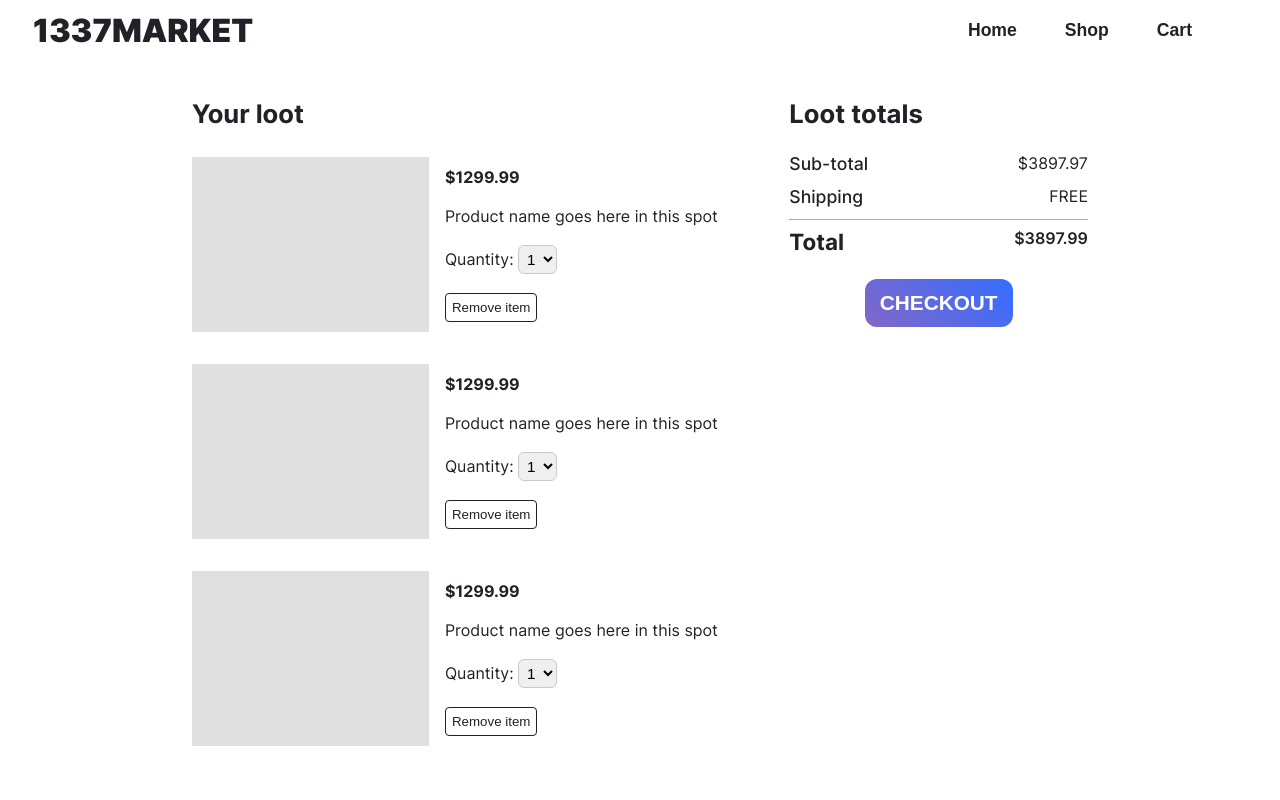
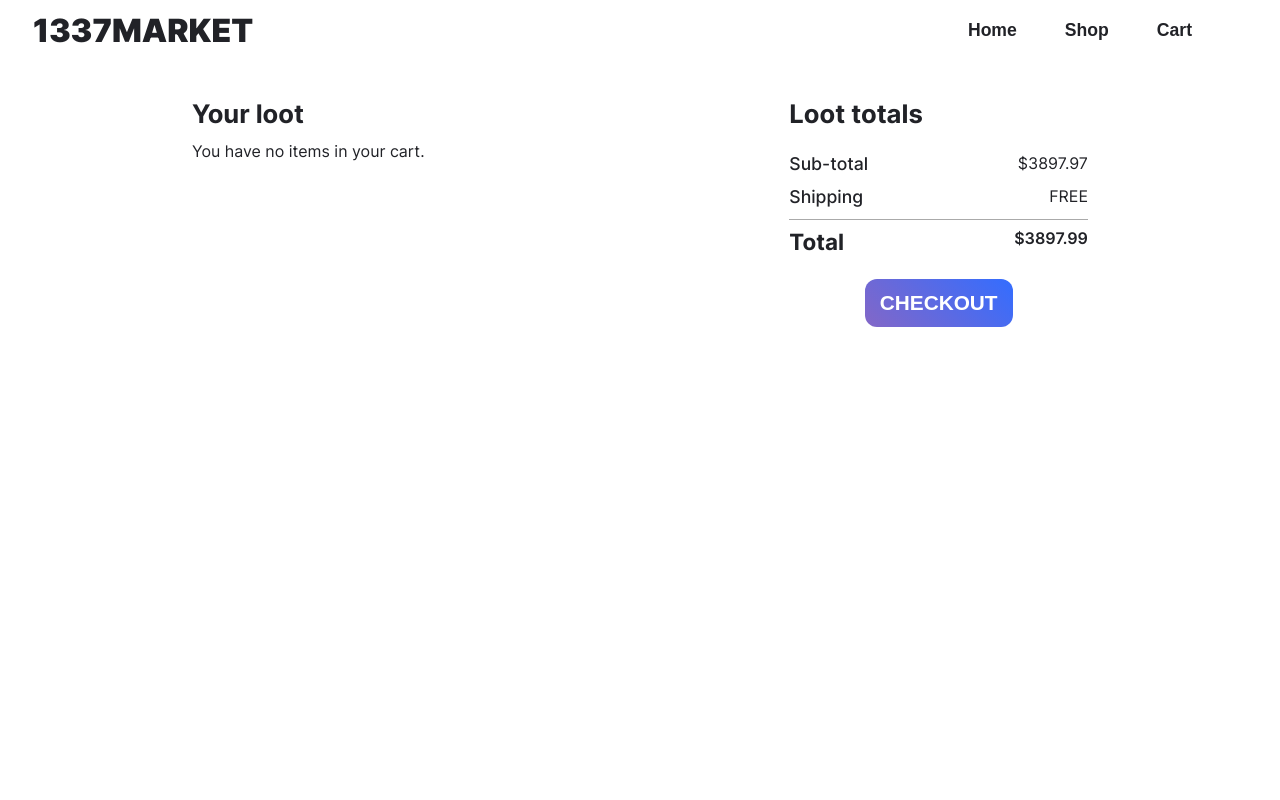
Before and after one commit to itsdavehimself/top-shopping-cart, a React (Vite) app: page /cart in a window 1280 px wide. Shown: the top 800 px of the page. Built offline with nearby package versions, Linux system fonts and the light colour scheme.

Commit message:
Create functionality to add and display cart items

```diff
--- a/src/App.jsx
+++ b/src/App.jsx
@@ -3,13 +3,32 @@ import Footer from './components/Footer/Footer';
 import './App.css';
 import { Outlet } from 'react-router-dom';
 import ScrollToTop from './components/ScrollToTop';
+import { useState } from 'react';
 
 export default function App() {
+  const [cart, setCart] = useState([]);
+
+  const addToCart = (item) => {
+    const existingItem = cart.find((cartItem) => cartItem.sku === item.sku);
+
+    if (existingItem) {
+      setCart(
+        cart.map((cartItem) =>
+          cartItem.sku === item.sku
+            ? { ...cartItem, quantity: cartItem.quantity + 1 }
+            : cartItem,
+        ),
+      );
+    } else {
+      setCart([...cart, { ...item, quantity: 1 }]);
+    }
+  };
+
   return (
     <>
       <Navbar />
       <ScrollToTop />
-      <Outlet />
+      <Outlet context={[addToCart, cart]} />
       <Footer />
     </>
   );
--- a/src/components/ShopPage/ItemCards.jsx
+++ b/src/components/ShopPage/ItemCards.jsx
@@ -1,13 +1,27 @@
 import styles from './ItemCards.module.css';
 import PropTypes from 'prop-types';
+import { useOutletContext } from 'react-router-dom';
 
 export default function ItemCard({
   image,
-  product = 'Placeholder Product Title For Development Purposes',
-  ratingAvg = '5.0',
-  ratingCount = '(2352)',
-  price = '159.99',
+  product,
+  ratingAvg,
+  ratingCount,
+  price,
+  sku,
 }) {
+  const [addToCart] = useOutletContext();
+
+  const addItemToCart = () => {
+    const itemValues = {
+      image,
+      product,
+      price,
+      sku,
+    };
+    addToCart(itemValues);
+  };
+
   return (
     <div className={styles.card}>
       <div className={styles.img}>
@@ -19,7 +33,9 @@ export default function ItemCard({
           User Rating: {ratingAvg} ({ratingCount})
         </div>
         <p className={styles.price}>${price}</p>
-        <button className={styles.btn}>ADD TO CART</button>
+        <button className={styles.btn} onClick={addItemToCart}>
+          ADD TO CART
+        </button>
       </div>
     </div>
   );
@@ -31,4 +47,5 @@ ItemCard.propTypes = {
   ratingAvg: PropTypes.number,
   ratingCount: PropTypes.number,
   price: PropTypes.oneOfType([PropTypes.string, PropTypes.number]).isRequired,
+  sku: PropTypes.number,
 };
--- a/src/components/ShopPage/ShopPage.jsx
+++ b/src/components/ShopPage/ShopPage.jsx
@@ -5,8 +5,10 @@ import FetchAPI from '../API/FetchAPI';
 import ErrorPage from '../ErrorPage/ErrorPage';
 import { useState, useEffect } from 'react';
 import Pagination from '../Pagination/Pagination';
+import { useOutletContext } from 'react-router-dom';
 
 export default function ShoppingPage() {
+  const [addToCart] = useOutletContext();
   const [page, setPage] = useState(1);
   const [filter, setFilter] = useState(
     '(search=Gaming&search=Desktops)|(search=Gaming&search=Monitor)|(search=Gaming&search=Laptops)|(search=graphic&search=card)',
@@ -126,6 +128,8 @@ export default function ShoppingPage() {
                 ratingAvg={product.customerReviewAverage}
                 ratingCount={product.customerReviewCount}
                 price={product.regularPrice}
+                sku={product.sku}
+                addToCart={addToCart}
               />
             ))}
           </div>
--- a/src/components/ShoppingCart/Cart.jsx
+++ b/src/components/ShoppingCart/Cart.jsx
@@ -1,14 +1,25 @@
 import styles from './Cart.module.css';
 import CartItem from './CartItem';
+import { useOutletContext } from 'react-router-dom';
 
 export default function Cart() {
+  const [addToCart, cart] = useOutletContext();
   return (
     <div className={styles['cart-container']}>
       <div className={styles.cart}>
         <h2 className={styles['cart-title']}>Your loot</h2>
-        <CartItem />
-        <CartItem />
-        <CartItem />
+        {cart.length > 0 ? (
+          cart.map((cartItem) => (
+            <CartItem
+              key={cartItem.sku}
+              product={cartItem.product}
+              price={cartItem.price}
+              image={cartItem.image}
+            />
+          ))
+        ) : (
+          <div>You have no items in your cart.</div>
+        )}
       </div>
       <div className={styles['total-container']}>
         <h2 className={styles['cart-title']}>Loot totals</h2>
--- a/src/components/ShoppingCart/CartItem.jsx
+++ b/src/components/ShoppingCart/CartItem.jsx
@@ -1,16 +1,17 @@
 import styles from './CartItem.module.css';
+import PropTypes from 'prop-types';
 
-export default function CartItem() {
+export default function CartItem({ product, price, image }) {
   return (
     <div className={styles['item-card']}>
       <div className={styles['image-container']}>
-        <div className={styles.image}></div>
+        <div className={styles.image}>
+          <img src={image}></img>
+        </div>
       </div>
       <div className={styles['item-info']}>
-        <div className={styles['item-price']}>$1299.99</div>
-        <div className={styles['item-name']}>
-          Product name goes here in this spot
-        </div>
+        <div className={styles['item-price']}>${price}</div>
+        <div className={styles['item-name']}>{product}</div>
         <div className={styles['quantity-container']}>
           Quantity:{' '}
           <select className={styles['item-quantity']}>
@@ -28,3 +29,9 @@ export default function CartItem() {
     </div>
   );
 }
+
+CartItem.propTypes = {
+  product: PropTypes.string,
+  price: PropTypes.string,
+  image: PropTypes.string,
+};
```
